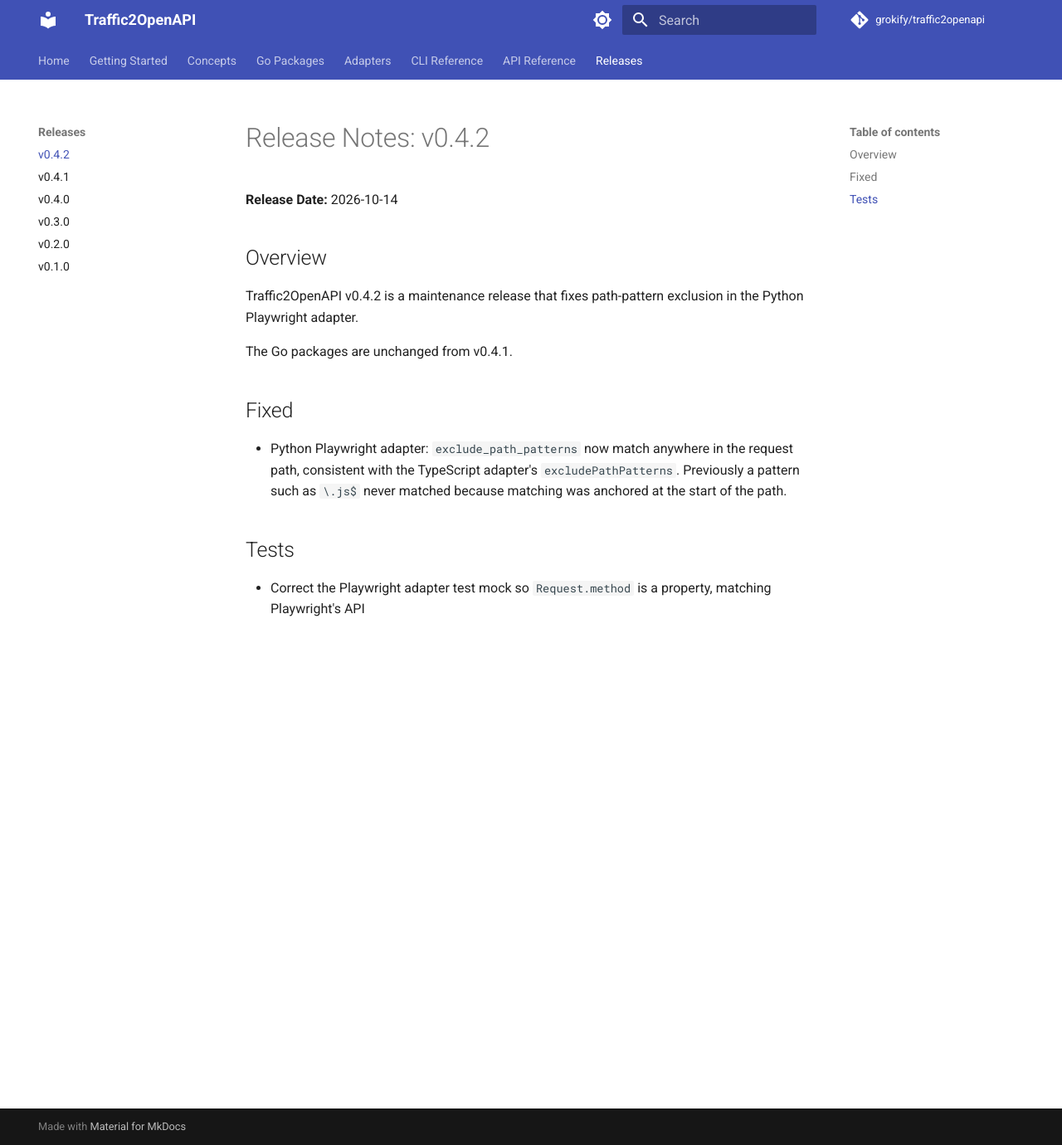
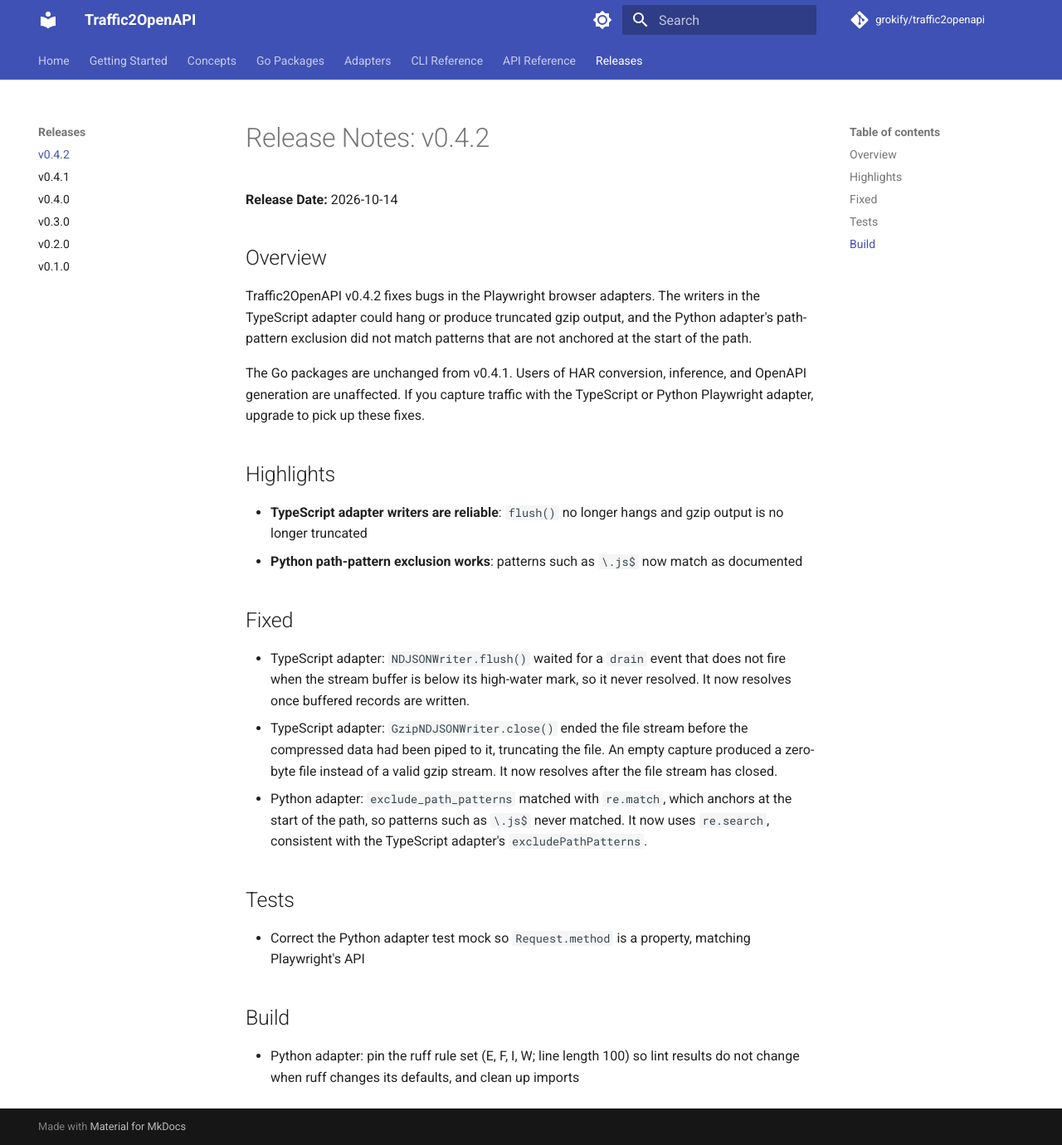
Before and after one commit to grokify/traffic2openapi, an MkDocs documentation site: the page built from docs/releases/v0.4.2.md, in a window 1280 px wide and 1380 px high. Shown: the whole window at 83% size. Built offline with MkDocs 1.6.1 and Material for MkDocs 9.7.7, drawn with Linux system fonts in a browser that asks for light colours; comment, search, counter and statistics services are not loaded.

Commit message:
docs(release): expand v0.4.2 changelog and release notes
Co-Authored-By: Claude Sonnet 5.5 <noreply@anthropic.com>

```diff
--- a/docs/releases/v0.4.2.md
+++ b/docs/releases/v0.4.2.md
@@ -4,14 +4,25 @@
 
 ## Overview
 
-Traffic2OpenAPI v0.4.2 is a maintenance release that fixes path-pattern exclusion in the Python Playwright adapter.
+Traffic2OpenAPI v0.4.2 fixes bugs in the Playwright browser adapters. The writers in the TypeScript adapter could hang or produce truncated gzip output, and the Python adapter's path-pattern exclusion did not match patterns that are not anchored at the start of the path.
 
-The Go packages are unchanged from v0.4.1.
+The Go packages are unchanged from v0.4.1. Users of HAR conversion, inference, and OpenAPI generation are unaffected. If you capture traffic with the TypeScript or Python Playwright adapter, upgrade to pick up these fixes.
+
+## Highlights
+
+- **TypeScript adapter writers are reliable**: `flush()` no longer hangs and gzip output is no longer truncated
+- **Python path-pattern exclusion works**: patterns such as `\.js$` now match as documented
 
 ## Fixed
 
-- Python Playwright adapter: `exclude_path_patterns` now match anywhere in the request path, consistent with the TypeScript adapter's `excludePathPatterns`. Previously a pattern such as `\.js$` never matched because matching was anchored at the start of the path.
+- TypeScript adapter: `NDJSONWriter.flush()` waited for a `drain` event that does not fire when the stream buffer is below its high-water mark, so it never resolved. It now resolves once buffered records are written.
+- TypeScript adapter: `GzipNDJSONWriter.close()` ended the file stream before the compressed data had been piped to it, truncating the file. An empty capture produced a zero-byte file instead of a valid gzip stream. It now resolves after the file stream has closed.
+- Python adapter: `exclude_path_patterns` matched with `re.match`, which anchors at the start of the path, so patterns such as `\.js$` never matched. It now uses `re.search`, consistent with the TypeScript adapter's `excludePathPatterns`.
 
 ## Tests
 
-- Correct the Playwright adapter test mock so `Request.method` is a property, matching Playwright's API
+- Correct the Python adapter test mock so `Request.method` is a property, matching Playwright's API
+
+## Build
+
+- Python adapter: pin the ruff rule set (E, F, I, W; line length 100) so lint results do not change when ruff changes its defaults, and clean up imports
```
Also changed, not shown: CHANGELOG.json (+9 -1 lines), CHANGELOG.md (+11 -1 lines).
